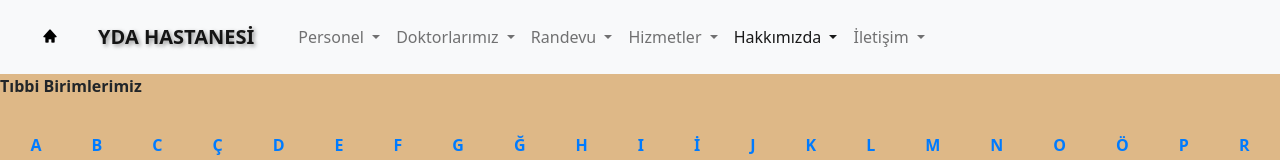
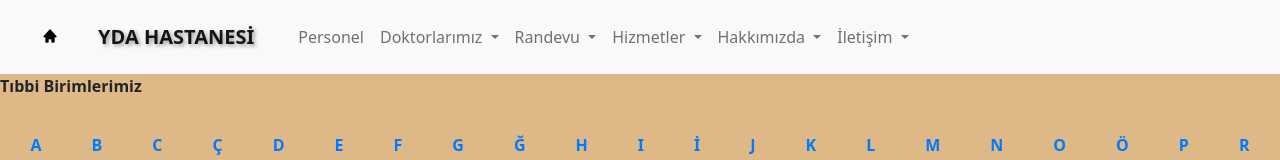
Before and after one commit to EmirhanKudu/Hospital_Website, a plain HTML site: page tibbi_birimler.html in a window 1280 px wide. Shown: the top 160 px of the page. Drawn offline with nearby package versions, Linux system fonts and the light colour scheme.

Commit message:
Add files via upload

```diff
--- a/tibbi_birimler.html
+++ b/tibbi_birimler.html
@@ -30,7 +30,7 @@
             <div class="collapse navbar-collapse" id="navbarNavDropdown">
                 <ul class="navbar-nav">
                     <li class="nav-item dropdown">
-                        <a class="nav-link dropdown-toggle" href="#" id="personelDropdown" role="button" data-bs-toggle="dropdown" aria-expanded="false">
+                        <a class="nav-link dropdown-toggle-active" href="#" id="personelDropdown" role="button" data-bs-toggle="dropdown" aria-expanded="false">
                             Personel
                         </a>
                         <ul class="dropdown-menu" aria-labelledby="personelDropdown">
@@ -70,7 +70,7 @@
                         </ul>
                     </li>
                     <li class="nav-item dropdown">
-                        <a class="nav-link dropdown-toggle active" href="#" id="hakkimizdaDropdown" role="button" data-bs-toggle="dropdown" aria-expanded="false">
+                        <a class="nav-link dropdown-toggle" href="#" id="hakkimizdaDropdown" role="button" data-bs-toggle="dropdown" aria-expanded="false">
                             Hakkımızda
                         </a>
                         <ul class="dropdown-menu" aria-labelledby="hakkimizdaDropdown">
```
